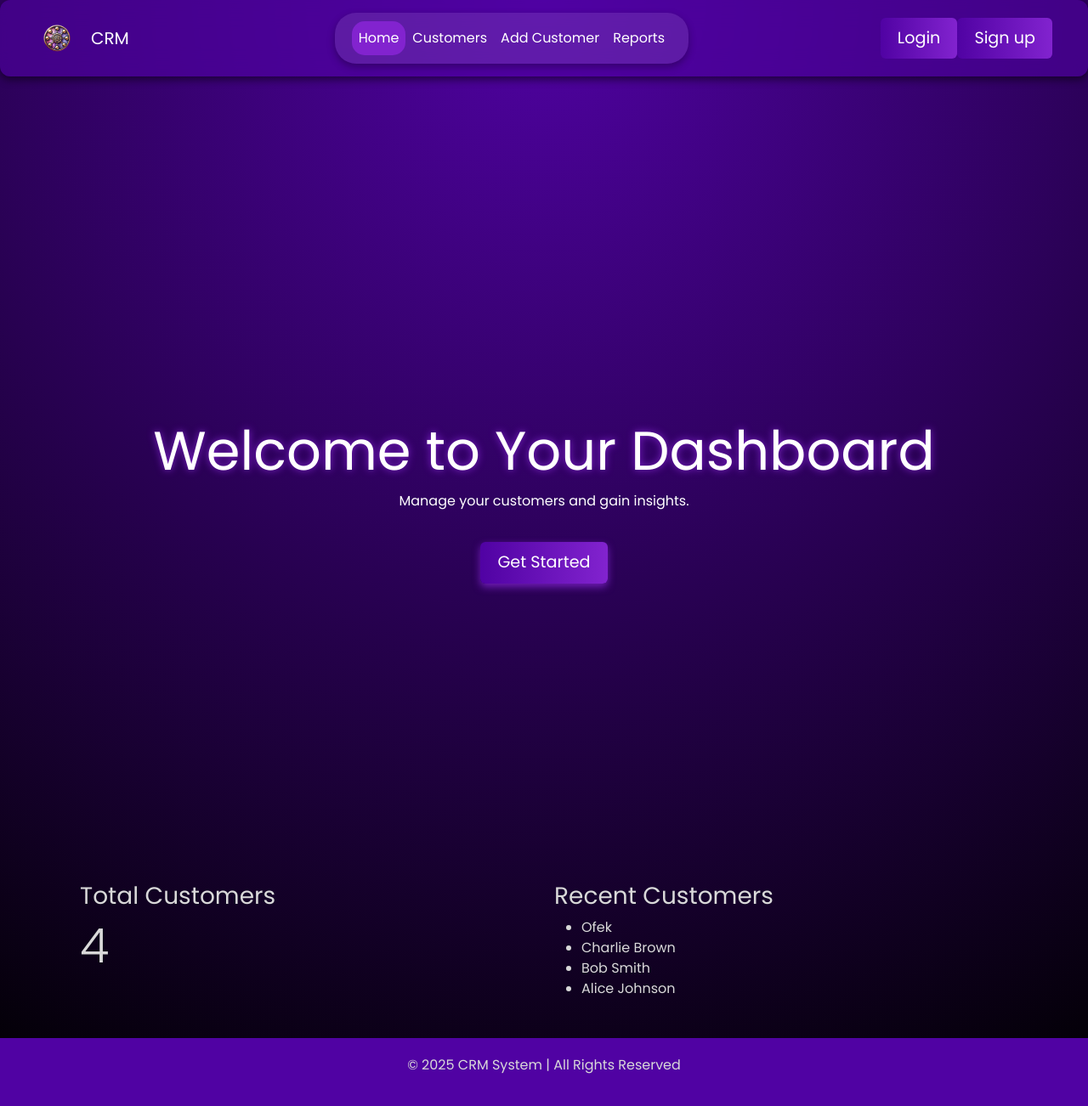
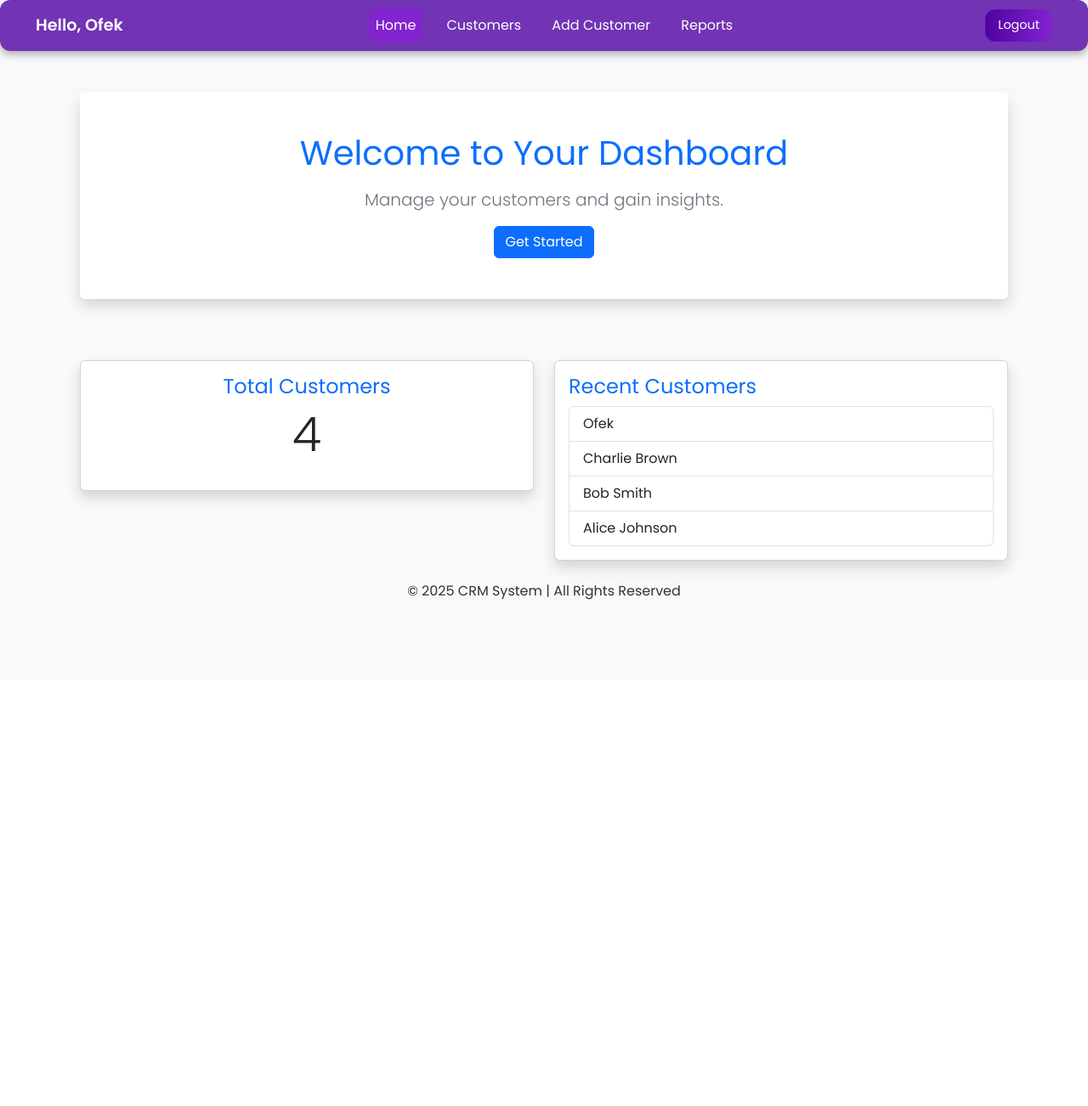
Before and after one commit to OfekYosef-D/CRM_Project, a Flask app: page /home in a window 1280 px wide. Shown: the whole page at 85% size. After the commit the page ends 706 px from the top, so only its background shows below. Run offline with Flask 3, Linux system fonts and the light colour scheme; a user stored in the database is signed in.

Commit message:
Finalize UI design improvements and add reports page

```diff
--- a/app/routes.py
+++ b/app/routes.py
@@ -120,5 +120,4 @@ def add_customer():
 @app.route('/reports')
 @login_required
 def reports():
-    flash('Reports page is under construction.', 'info')
-    return redirect(url_for('home'))
+    return render_template('reports.html', title="Reports")
--- a/app/templates/base.html
+++ b/app/templates/base.html
@@ -9,106 +9,80 @@
     <link href="https://fonts.googleapis.com/css2?family=Poppins:wght@300;400;600;700&display=swap" rel="stylesheet">
     <style>
         body {
-            background: radial-gradient(circle at top, #5002A3, #000000);
+            background-color: #F8F9FA; /* Light gray for readability */
             font-family: 'Poppins', sans-serif;
-            color: #D9D9D9;
+            color: #333333; /* Dark text for contrast */
             margin: 0;
             padding: 0;
         }
 
-        /* Navbar with Glassmorphism styling */
+        /* Navbar Styling */
         .navbar {
             backdrop-filter: blur(15px);
-            background-color: rgba(80, 2, 163, 0.6);
-            padding: 15px 30px;
+            background-color: rgba(80, 2, 163, 0.8);
+            padding: 10px 30px;
             border-radius: 12px;
-            box-shadow: 0 4px 10px rgba(0, 0, 0, 0.5);
-        }
-
-        .navbar-nav {
-            background: rgba(255, 255, 255, 0.1);
-            border-radius: 25px;
-            padding: 10px 20px;
             box-shadow: 0 4px 10px rgba(0, 0, 0, 0.3);
         }
 
+        .navbar .navbar-left {
+            font-size: 1.2rem;
+            font-weight: 600;
+            color: white;
+        }
+
+        .navbar .navbar-nav {
+            flex-grow: 1;
+            justify-content: center;
+            gap: 20px;
+        }
+
         .navbar .nav-link {
+            font-size: 1rem;
             color: white;
+            border-radius: 12px;
             padding: 8px 15px;
-            font-size: 1rem;
-            border-radius: 15px;
             transition: background-color 0.3s ease, color 0.3s ease;
         }
 
-        .navbar .nav-link.active, .navbar .nav-link:hover {
+        .navbar .nav-link.active,
+        .navbar .nav-link:hover {
             background-color: #8223CF;
             color: white;
         }
 
-        .btn-primary {
+        .navbar .btn-primary {
+            font-size: 0.9rem;
+            padding: 8px 15px;
             background: linear-gradient(to right, #5002A3, #8223CF);
             border: none;
-            padding: 10px 20px;
-            font-size: 1.2rem;
+            border-radius: 12px;
             transition: transform 0.3s ease, box-shadow 0.3s ease;
         }
 
-        .btn-primary:hover {
+        .navbar .btn-primary:hover {
             transform: scale(1.1);
             box-shadow: 0 8px 20px rgba(130, 35, 207, 1);
-        }
-
-        .hero {
-            height: 100vh;
-            display: flex;
-            justify-content: center;
-            align-items: center;
-            flex-direction: column;
-            text-align: center;
-            color: white;
-        }
-
-        .hero h1 {
-            font-size: 4rem;
-            text-shadow: 0 0 10px #8223CF;
-        }
-
-        .hero .btn-primary {
-            margin-top: 20px;
-            box-shadow: 0 4px 10px rgba(130, 35, 207, 0.8);
-            transition: transform 0.3s ease, box-shadow 0.3s ease;
-        }
-
-        .hero .btn-primary:hover {
-            transform: scale(1.1);
-            box-shadow: 0 8px 20px rgba(130, 35, 207, 1);
-        }
-
-        .footer {
-            background-color: #5002A3;
-            padding: 20px;
-            text-align: center;
-            color: #D9D9D9;
-            margin-top: 30px;
         }
     </style>
 </head>
 <body>
     <!-- Navbar -->
-    <nav class="navbar navbar-expand-lg navbar-dark">
+    <nav class="navbar navbar-expand-lg">
         <div class="container-fluid">
-            <!-- Brand Logo -->
-            <a class="navbar-brand d-flex align-items-center" href="{{ url_for('home') }}">
-                <img src="{{ url_for('static', filename='images/oy_logo.png') }}" alt="CRM Logo" style="width: 50px; height: 50px; margin-right: 15px; border-radius: 50%; vertical-align: middle;">
-                <span>CRM</span>
-            </a>
+            <!-- Greeting Section -->
+            {% if current_user.is_authenticated %}
+            <div class="navbar-left me-auto">
+                Hello, <span>{{ current_user.username }}</span>
+            </div>
+            {% else %}
+            <div class="navbar-left me-auto">
+                Welcome!
+            </div>
+            {% endif %}
 
-            <!-- Toggler for mobile view -->
-            <button class="navbar-toggler" type="button" data-bs-toggle="collapse" data-bs-target="#navbarNav">
-                <span class="navbar-toggler-icon"></span>
-            </button>
-            <div class="collapse navbar-collapse justify-content-center" id="navbarNav">
-                <!-- Navigation Links -->
+            <!-- Center Navigation Links -->
+            <div class="collapse navbar-collapse">
                 <ul class="navbar-nav">
                     <li class="nav-item">
                         <a class="nav-link {% if request.endpoint == 'home' %}active{% endif %}" href="{{ url_for('home') }}">Home</a>
@@ -124,25 +98,28 @@
                     </li>
                 </ul>
             </div>
-            <!-- Buttons -->
-            <div class="d-flex">
-                <a href="{{ url_for('login') }}" class="btn btn-primary">Login</a>
-                <a href="{{ url_for('signup') }}" class="btn btn-primary">Sign up</a>
+
+            <!-- Right Section -->
+            {% if current_user.is_authenticated %}
+            <a class="btn btn-primary" href="{{ url_for('logout') }}">Logout</a>
+            {% else %}
+            <div>
+                <a class="btn btn-primary me-2" href="{{ url_for('login') }}">Login</a>
+                <a class="btn btn-primary" href="{{ url_for('signup') }}">Sign Up</a>
             </div>
+            {% endif %}
         </div>
     </nav>
 
     <!-- Content -->
-    <div class="container" style="margin-top: 100px;">
+    <div class="container mt-4">
         {% block content %}{% endblock %}
     </div>
 
     <!-- Footer -->
-    <footer class="footer">
+    <footer class="text-center mt-4">
         <p>&copy; 2025 CRM System | All Rights Reserved</p>
     </footer>
-
-    <!-- Bootstrap JS -->
-    <script src="https://cdn.jsdelivr.net/npm/bootstrap@5.3.0-alpha1/dist/js/bootstrap.bundle.min.js"></script>
 </body>
+<script src="https://cdn.jsdelivr.net/npm/bootstrap@5.3.0-alpha1/dist/js/bootstrap.bundle.min.js"></script>
 </html>
--- a/app/templates/dashboard.html
+++ b/app/templates/dashboard.html
@@ -3,30 +3,36 @@
 {% block title %}Dashboard{% endblock %}
 
 {% block content %}
-<div class="hero">
-    <h1>Welcome to Your Dashboard</h1>
-    <p>Manage your customers and gain insights.</p>
-    <a href="{{ url_for('list_customers') }}" class="btn btn-primary">Get Started</a>
-</div>
+<div class="container mt-5">
+    <!-- Welcome Section -->
+    <div class="text-center bg-white p-5 rounded shadow animated-title" style="position: relative; overflow: hidden;">
+        <h1 class="mb-3 text-primary">Welcome to Your Dashboard</h1>
+        <p class="lead text-secondary">Manage your customers and gain insights.</p>
+        <a href="{{ url_for('list_customers') }}" class="btn btn-primary get-started-btn">Get Started</a>
+    </div>
 
-<div class="container mt-5">
-    <div class="row">
-        <!-- Card 1 -->
-        <div class="col-md-6">
-            <div class="card-glass">
-                <h3>Total Customers</h3>
-                <p class="display-4">{{ total_customers }}</p>
+    <!-- Stats Section -->
+    <div class="row mt-5 g-4">
+        <!-- Total Customers -->
+        <div class="col-lg-6 col-md-6 col-sm-12">
+            <div class="card bg-white text-dark shadow rounded hover-card">
+                <div class="card-body text-center">
+                    <h4 class="card-title text-primary">Total Customers</h4>
+                    <p class="display-4">{{ total_customers }}</p>
+                </div>
             </div>
         </div>
-        <!-- Card 2 -->
-        <div class="col-md-6">
-            <div class="card-glass">
-                <h3>Recent Customers</h3>
-                <ul>
-                    {% for customer in recent_customers %}
-                        <li>{{ customer.name }}</li>
-                    {% endfor %}
-                </ul>
+        <!-- Recent Customers -->
+        <div class="col-lg-6 col-md-6 col-sm-12">
+            <div class="card bg-white text-dark shadow rounded hover-card">
+                <div class="card-body">
+                    <h4 class="card-title text-primary">Recent Customers</h4>
+                    <ul class="list-group">
+                        {% for customer in recent_customers %}
+                        <li class="list-group-item">{{ customer.name }}</li>
+                        {% endfor %}
+                    </ul>
+                </div>
             </div>
         </div>
     </div>
```
Also changed, not shown: app/templates/add_customer.html (added, +29 -0 lines), app/templates/customers.html (+16 -6 lines), app/templates/reports.html (added, +51 -0 lines), app/static/images/oy_logo.png.
